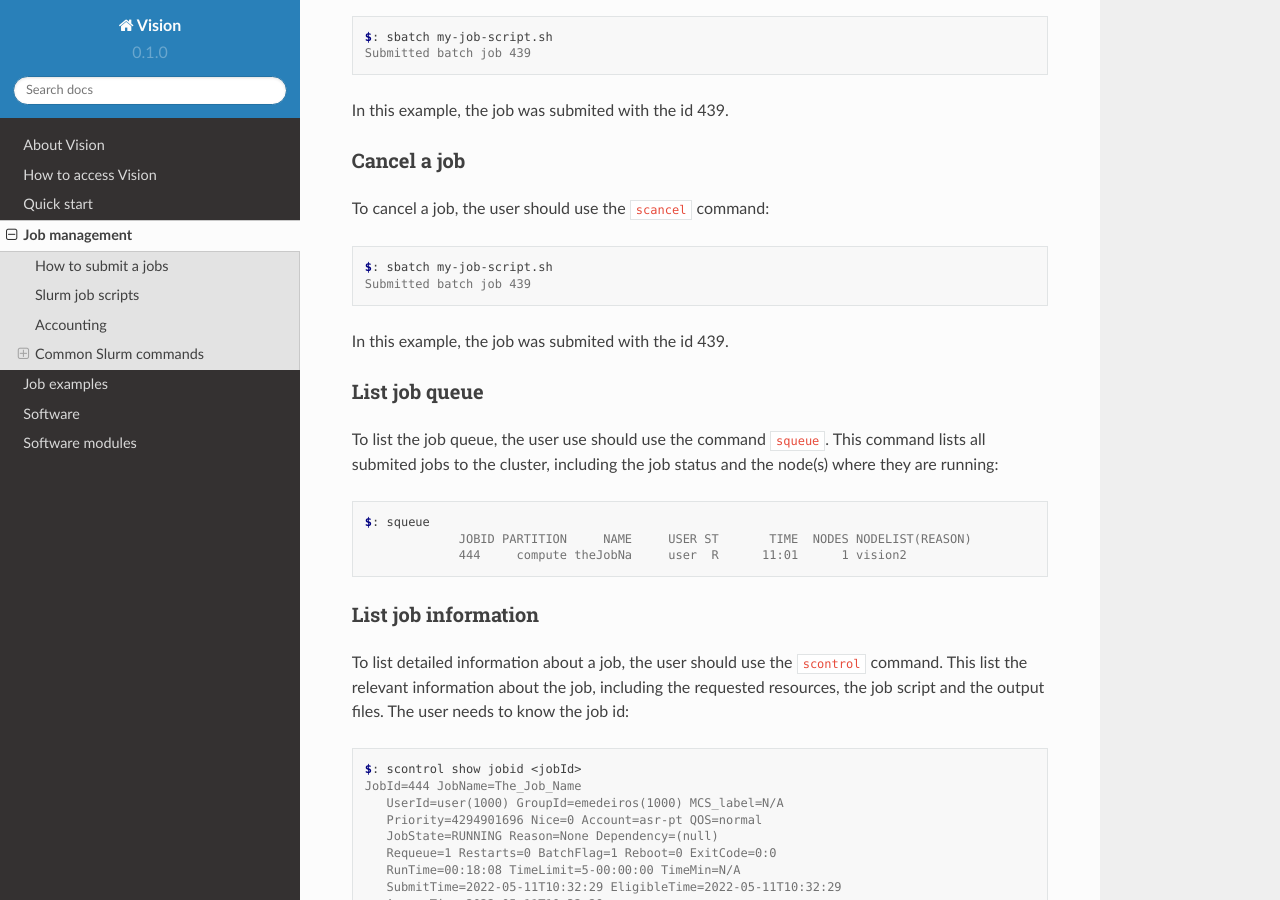
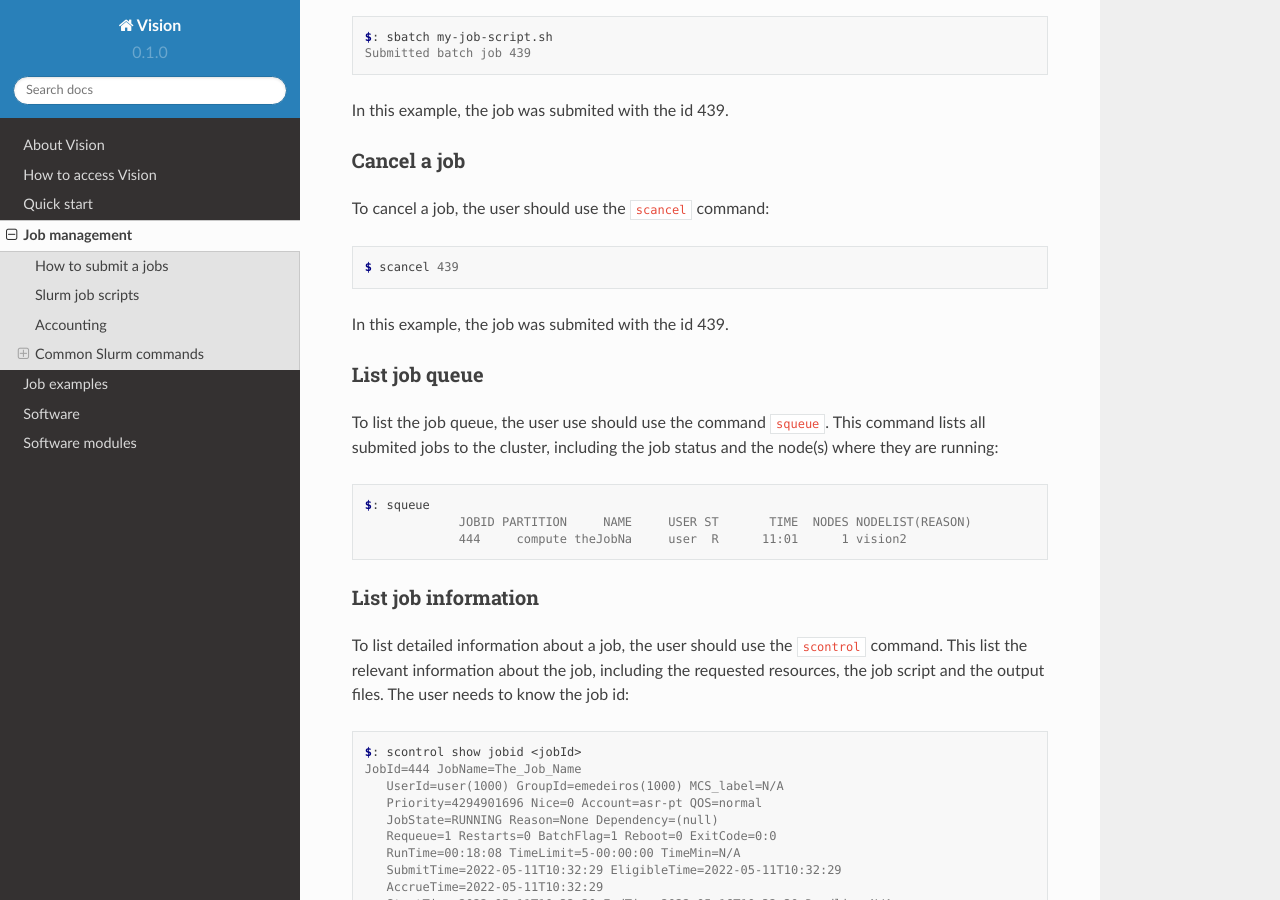
Before and after one commit to bigdata-ue/vision, a Sphinx documentation site: the page built from docs/source/job-management.rst, in a window 1280 px wide and 900 px high, scrolled down 1752 px. Built offline with Sphinx 7.4.7 and the Read the Docs theme 2.0.0, drawn with Linux system fonts in a browser that asks for light colours.

Commit message:
changed to scancel

```diff
--- a/docs/source/job-management.rst
+++ b/docs/source/job-management.rst
@@ -90,8 +90,8 @@ To cancel a job, the user should use the ``scancel`` command:
 
 .. code-block:: console
 
-  $: sbatch my-job-script.sh
-  Submitted batch job 439
+  $ scancel 439
+
 
 In this example, the job was submited with the id 439.
 
```
